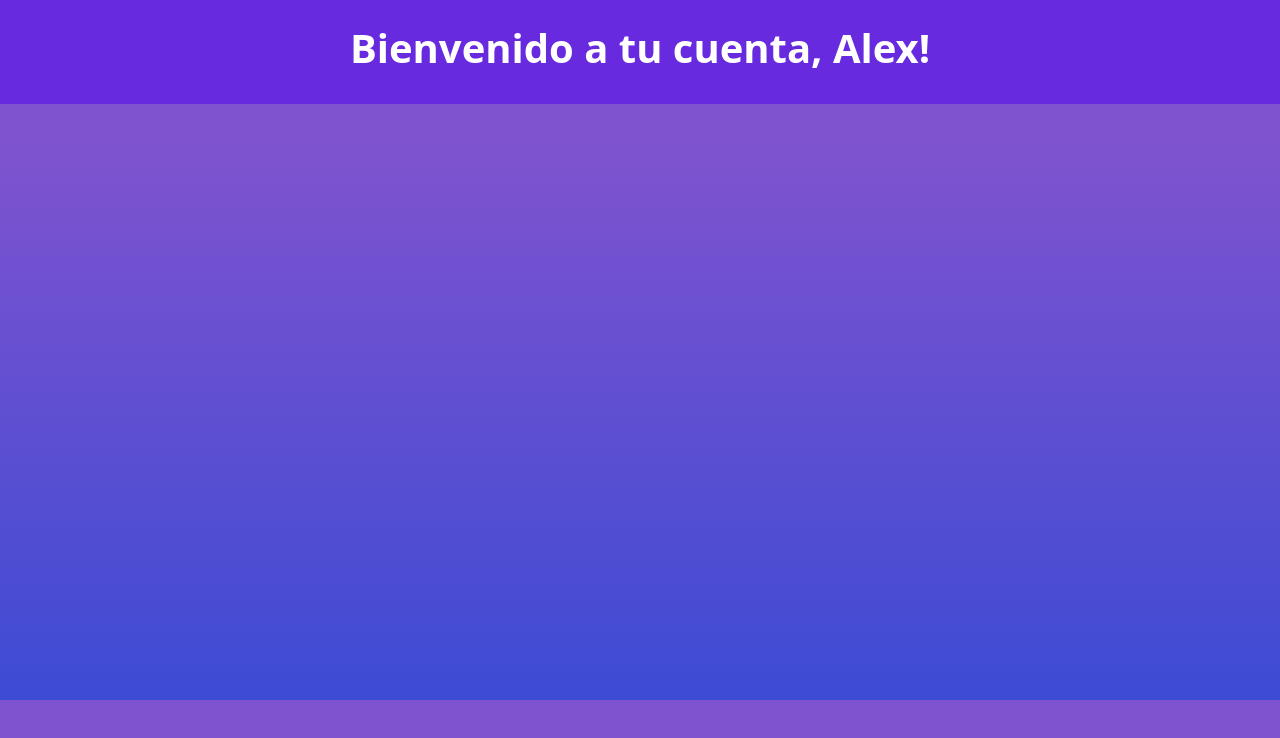
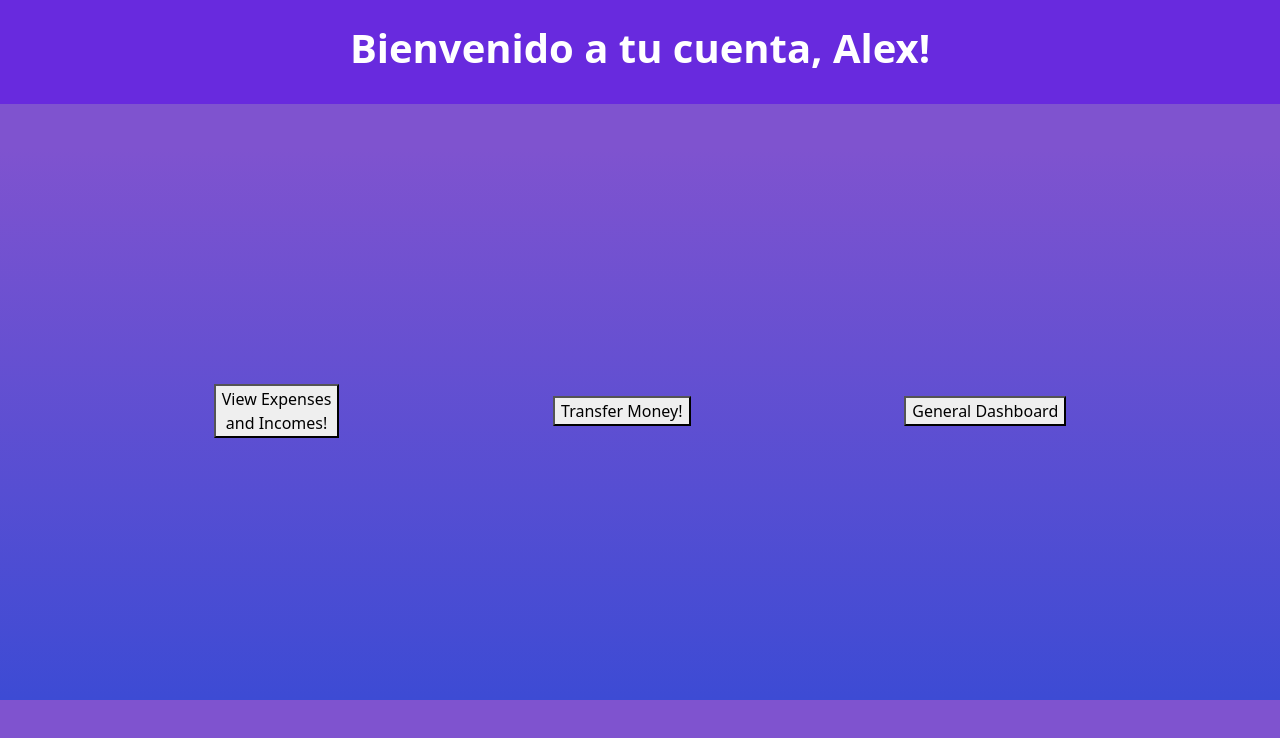
Before and after one commit to AlexGalo0/my-budget-frontend, a React (Create React App) app: page /main in a window 1280 px wide. Shown: the top 738 px of the page. Built offline with nearby package versions, Linux system fonts and the light colour scheme; a web font is replaced by a local one.

Commit message:
adding buttons in mainpage

```diff
--- a/src/Assets/Main.css
+++ b/src/Assets/Main.css
@@ -5,7 +5,7 @@
   width: 100vw;
 }
 
-#navbar{
+#navbar {
   background-color: rgba(104, 40, 224, 0.943);
   margin-top: 0px;
   color: white;
@@ -13,7 +13,7 @@
   align-content: center;
 }
 
-#welcome-text{
+#welcome-text {
   padding-top: 2vh;
   color: white;
   font-size: 40px;
@@ -23,3 +23,13 @@
   line-height: 1.1;
   padding-bottom: 2vh;
 }
+
+#categories {
+  margin-top: 35vh;
+  display: flex;
+  flex-direction: row;
+  flex-wrap: nowrap;
+  justify-content: space-evenly;
+  align-items: center;
+  align-content: stretch;
+}
--- a/src/Components/MainPage.jsx
+++ b/src/Components/MainPage.jsx
@@ -1,13 +1,18 @@
-import React from 'react'
-import '../Assets/Main.css'
+import React from "react";
+import "../Assets/Main.css";
 export const MainPage = () => {
   return (
-    <main id='bg-main'>
-      <div id='navbar'>
-        <h1 id='welcome-text'>Bienvenido a tu cuenta, Alex! </h1>
+    <main id="bg-main">
+      <div id="navbar">
+        <h1 id="welcome-text">Bienvenido a tu cuenta, Alex! </h1>
       </div>
 
-
+      <div id="categories">
+        <button>View Expenses <br>
+        </br>and Incomes!</button>
+        <button>Transfer Money!</button>
+        <button>General Dashboard</button>
+      </div>
     </main>
-  )
-}
+  );
+};
```
Lines whose indentation alone changed are shown as unchanged.
